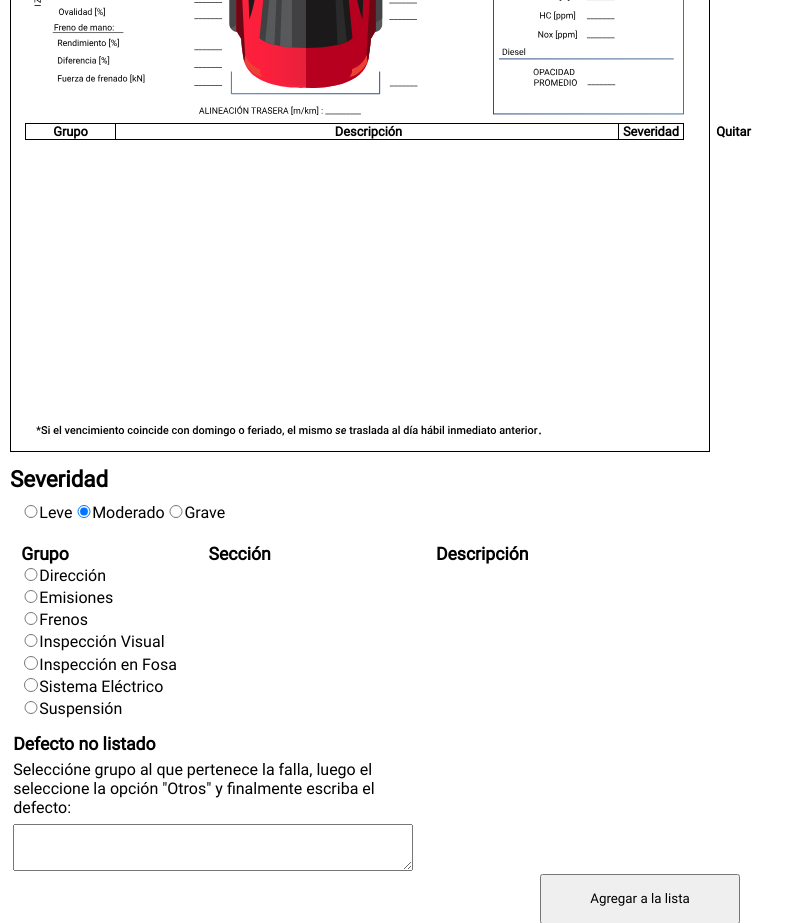
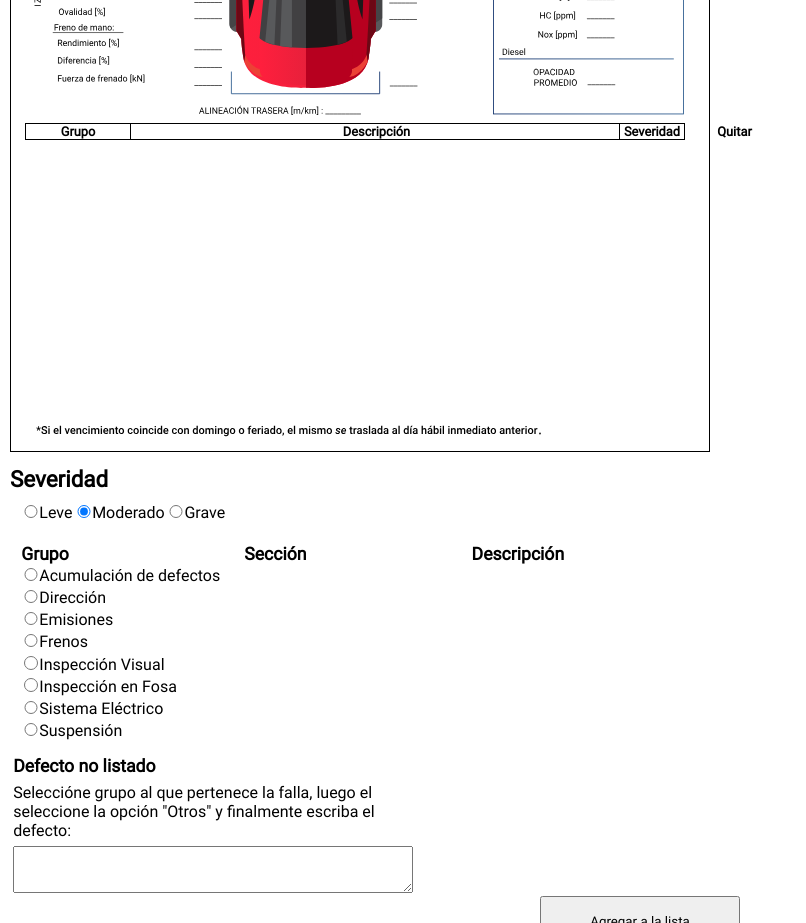
Before and after one commit to Juaniessi/buba-app, a React (Create React App) app: page / in a window 1280 px wide. Shown: the part 820-1743 px from the top of the page, without its empty margins (0-806 px from the left). Built offline with nearby package versions, Linux system fonts and the light colour scheme.

Commit message:
added 'acumulacion de defectos' to the data base, solved height probles with the defect list

```diff
--- a/src/components/dataArrays/carDataBase.js
+++ b/src/components/dataArrays/carDataBase.js
@@ -31,8 +31,15 @@ const autoArray = {
 			value: 'inspFosa',
 			label: 'Inspección en Fosa',
 		},
+		{
+			value: 'acumDefectos',
+			label: 'Acumulación de defectos',
+		},
 	],
 	seccion: {
+		acumDefectos: [
+			{value: 'acumDefectosSeccion', label: 'Acumulación de defectos'},
+		],
 		direccion: [
 			{
 				value: 'alineacion',
@@ -211,7 +218,14 @@ const autoArray = {
 	},
 
 	descripciones: {
-		/*Dirección */
+		acumDefectos: {
+			acumDefectosSeccion: [
+				{
+					value: 'acumDefectosDesc',
+					label: 'Decrementa estado de aptitud por acumulación de defectos.',
+				},
+			],
+		},
 		direccion: {
 			alineacion: [
 				{
@@ -299,7 +313,6 @@ const autoArray = {
 				},
 			],
 		},
-		/*Suspensión */
 		suspension: {
 			rotulas: [
 				{
@@ -358,7 +371,6 @@ const autoArray = {
 					label: 'Fuelle de transmisión trasero derecho en mal estado.',
 				},
 			],
-
 			parrillas: [
 				{
 					value: 'bujeSusDelIzq',
@@ -385,7 +397,6 @@ const autoArray = {
 					label: 'Brazo Pitman con holgura. Reemplazar y alinear.',
 				},
 			],
-
 			amortiguadores: [
 				{
 					value: 'bajoRendAmortDelIzq',
@@ -502,7 +513,6 @@ const autoArray = {
 				},
 			],
 		},
-		/* Frenos */
 		freno: {
 			rendDeFrenado: [
 				{
@@ -550,7 +560,6 @@ const autoArray = {
 						'Diferencia de frenado freno de mano (frena menos rueda derecha).',
 				},
 			],
-
 			ruedaFrenada: [
 				{
 					value: 'rueFreDelIzq',
@@ -573,7 +582,6 @@ const autoArray = {
 						'Rueda frenada, sin accionamiento de frenos (freno trasero derecho defectuoso).',
 				},
 			],
-
 			ovalAlab: [
 				{
 					value: 'disFreDelIzqAlab',
@@ -608,7 +616,6 @@ const autoArray = {
 					label: 'Ovalidad en campana de freno trasera derecha.',
 				},
 			],
-
 			frenoCPF: [
 				{
 					value: 'cirHidDelFre',
@@ -637,7 +644,6 @@ const autoArray = {
 				},
 			],
 		},
-		/* Emisiones */
 		emisiones: {
 			gases: [
 				{
@@ -664,7 +670,6 @@ const autoArray = {
 				},
 			],
 		},
-		/* Sistema Eléctrico */
 		sistemaElectrico: {
 			lucesDel: [
 				{
@@ -805,8 +810,40 @@ const autoArray = {
 					label: 'Luz testigo de ALTA TEMPERATURA encendido.',
 				},
 				{
-					value: 'InsNoFunCor',
+					value: 'insNoFunCor',
 					label: 'Instrumental no funciona correctamente.',
+				},
+				{
+					value: 'luzTestControlTraccion',
+					label: 'Luz testigo de control de tracción.',
+				},
+				{
+					value: 'luzTestDirAsist',
+					label: 'Luz testigo de dirección asistida.',
+				},
+				{
+					value: 'luzTestCintSeg',
+					label: 'Luz testigo de cinturones de seguridad.',
+				},
+				{
+					value: 'luzTestNeumaticoDes',
+					label: 'Luz testigo de neumático desinflado.',
+				},
+				{
+					value: 'luzTestAirBag',
+					label: 'Luz testigo de AIRBAG.',
+				},
+				{
+					value: 'luzTestEPC',
+					label: 'Luz testigo de EPC (Electronic Power Control).',
+				},
+				{
+					value: 'luzTestBajoNivelFluido',
+					label: 'Luz testigo de bajo nivel de fluido.',
+				},
+				{
+					value: 'luzTestPastillasFreno',
+					label: 'Luz testigo de desgaste de pastillas de freno.',
 				},
 			],
 			limpiaParabrisas: [
@@ -816,7 +853,6 @@ const autoArray = {
 				},
 			],
 		},
-		/* Inspección Visual */
 		inspVisual: {
 			kit: [
 				{
@@ -1080,7 +1116,6 @@ const autoArray = {
 				},
 			],
 		},
-		/* Inspección de Fosa */
 		inspFosa: {
 			fluidos: [
 				{
--- a/src/components/dataArrays/motoDataBase.js
+++ b/src/components/dataArrays/motoDataBase.js
@@ -20,8 +20,15 @@ const motoArray = {
 			value: 'inspVisual',
 			label: 'Inspección Visual',
 		},
+		{
+			value: 'acumDefectos',
+			label: 'Acumulación de defectos',
+		},
 	],
 	seccion: {
+		acumDefectos: [
+			{value: 'acumDefectosSeccion', label: 'Acumulación de defectos'},
+		],
 		suspension: [
 			{
 				value: 'amortiguadores',
@@ -134,7 +141,14 @@ const motoArray = {
 		],
 	},
 	descripciones: {
-		/*Suspensión */
+		acumDefectos: {
+			acumDefectosSeccion: [
+				{
+					value: 'acumDefectosDesc',
+					label: 'Decrementa estado de aptitud por acumulación de defectos.',
+				},
+			],
+		},
 		suspension: {
 			amortiguadores: [
 				{
@@ -167,7 +181,6 @@ const motoArray = {
 				},
 			],
 		},
-		/* Frenos */
 		frenos: {
 			rendDeFrenado: [
 				{
@@ -232,7 +245,6 @@ const motoArray = {
 				},
 			],
 		},
-		/* Emisiones */
 		emisiones: {
 			gases: [
 				{
@@ -254,7 +266,6 @@ const motoArray = {
 				},
 			],
 		},
-		/* Sistema Eléctrico */
 		sistElectrico: {
 			lucesDel: [
 				{
@@ -362,7 +373,6 @@ const motoArray = {
 				},
 			],
 		},
-		/* Inspección Visual */
 		inspVisual: {
 			kit: [
 				{
--- a/src/styles/style.css
+++ b/src/styles/style.css
@@ -172,22 +172,22 @@ td {
 }
 
 .lista-final .grupo-col {
-  min-width: 90px;
+  width: 105px;
   text-align: center;
 }
 
 .lista-final .descripcion-col {
   padding-left: 3px;
-  min-width: 503px;
+  width: 489px;
 }
 
 .lista-final .severidad-col {
-  min-width: 65px;
+  width: 65px;
   text-align: center;
 }
 
 .phantom-col {
-  min-width: 30px;
+  width: 30px;
   background-color: transparent;
   border: 1px solid transparent;
 }
@@ -250,8 +250,4 @@ td {
 .Apto {
   background-color: rgba(81, 209, 246, 0.5);
 }
-
-.print-btn {
-  width: 50px;
-}
 /*# sourceMappingURL=style.css.map */
--- a/src/styles/style.scss
+++ b/src/styles/style.scss
@@ -134,20 +134,20 @@ td {
 		height: 16px;
 	}
 	.grupo-col {
-		min-width: 90px;
+		width: 105px;
 		text-align: center;
 	}
 	.descripcion-col {
 		padding-left: 3px;
-		min-width: 503px;
+		width: 489px;
 	}
 	.severidad-col {
-		min-width: 65px;
+		width: 65px;
 		text-align: center;
 	}
 }
 .phantom-col {
-	min-width: 30px;
+	width: 30px;
 	background-color: transparent;
 	border: 1px solid transparent;
 }
```
Also changed, not shown: 1 other file (tests, documents, lock files or other folders).
